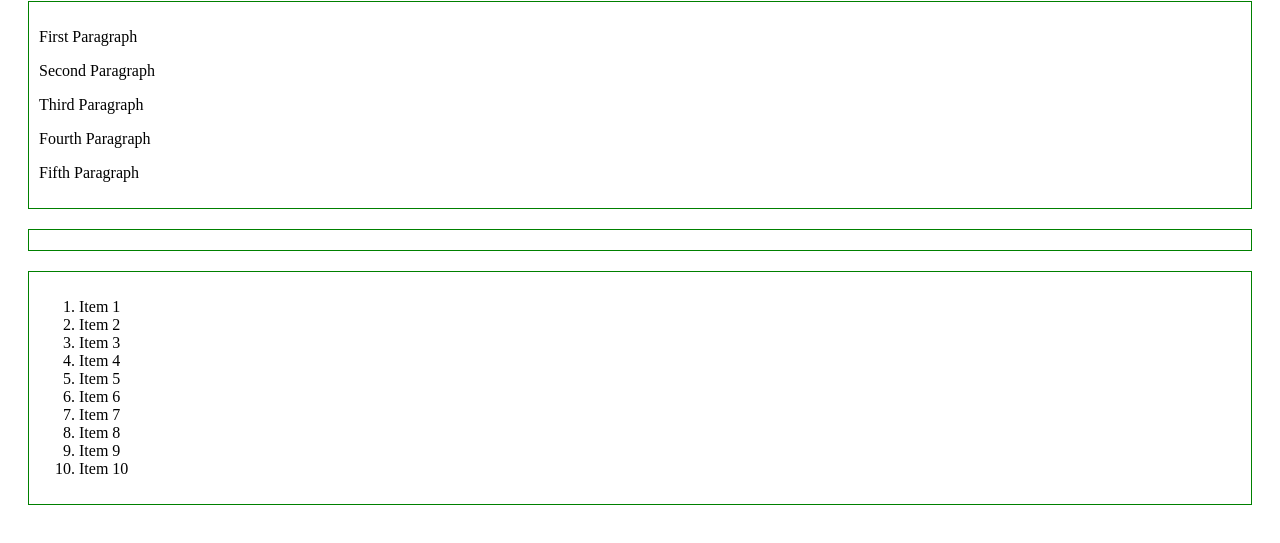
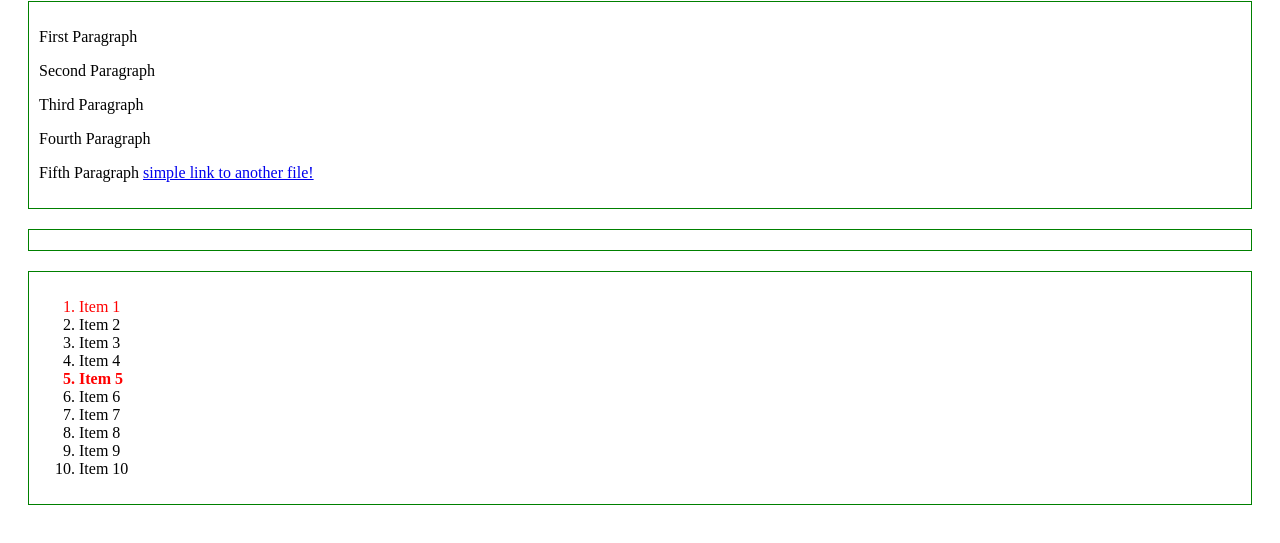
Before and after one commit to mobarakali/jqueryDaily, a plain HTML site: page learnjquery/using_jquery_core/Manipulating_Elements.html in a window 1280 px wide. Shown: the part 79-622 px from the top of the page. Drawn offline with Linux system fonts and the light colour scheme.

Commit message:
Finished so far.............
http://learn.jquery.com/using-jquery-core/manipulating-elements/

```diff
--- a/learnjquery/using_jquery_core/Manipulating_Elements.html
+++ b/learnjquery/using_jquery_core/Manipulating_Elements.html
@@ -21,7 +21,7 @@
         <p>Second Paragraph</p>
         <p>Third Paragraph</p>
         <p>Fourth Paragraph</p>
-        <p>Fifth Paragraph</p>
+        <p>Fifth Paragraph <a href="ready.html">simple link to another file! </a></p>
     </div>
     <div id="para1"></div>
     <script src="../jquery.js"></script>
@@ -94,9 +94,6 @@
         lists.append(items.join(""));
 
 
-        /*Manipulating Attributes*/
-
-        //maipulating a single attribute
         var l = $("#myList");
         var val = l.html();
         l.empty();
@@ -104,6 +101,26 @@
         $("#myList").append("<ol>");
         $("#myList ol").append(val);
 
+        /*Manipulating Attributes*/
+
+        //maipulating a single attribute
+        //makes the 1st li red
+        $("#myList li:first").attr("style", "color:red");
+
+        //manipulating multiple attributes
+        $("#myList li").eq(4).attr({
+            style: "color:#f00; font-weight:bold",
+            title: "Item #5"
+        });
+
+        //using a function to determine an attribute's new value.
+        $("#myDiv p a:first").attr({
+            title: "This is Item 01",
+            href: function(idx, href) {
+                return "../events/" + href;
+            }
+        });
+
     </script>
 
 
```
